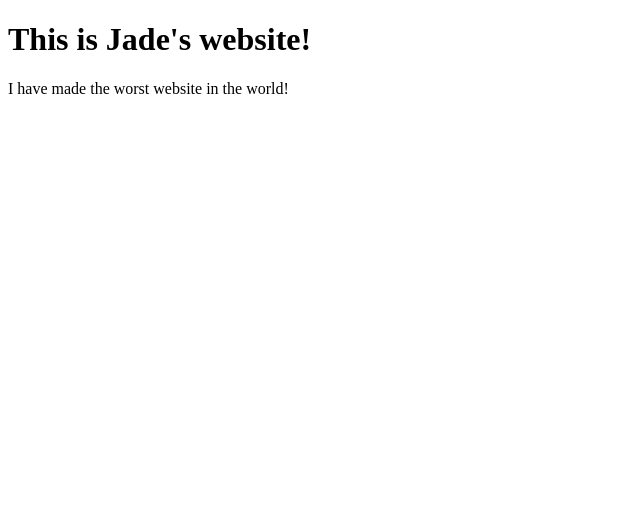
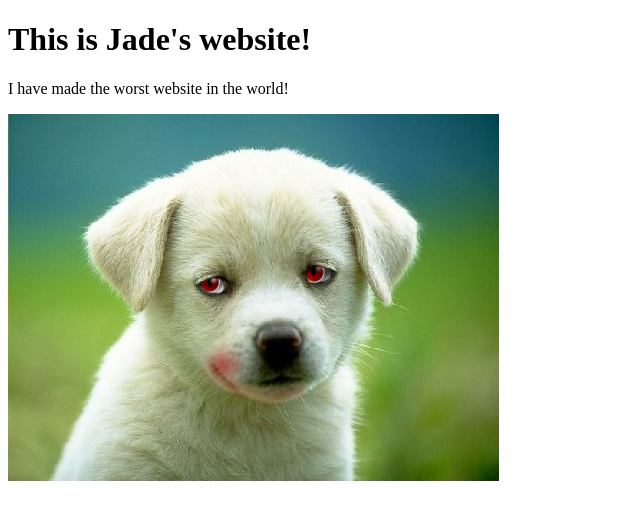
Before and after one commit to jade456/jade456.github.io, a plain HTML site: page index.html in a window 1280 px wide. Shown: the whole page, without its empty margins (0-640 px from the left). Drawn offline with Linux system fonts and the light colour scheme.

Commit message:
Update index.html

```diff
--- a/index.html
+++ b/index.html
@@ -6,5 +6,6 @@
   <body>
     <h1>This is Jade's website!</h1>
     <p>I have made the worst website in the world!<p>
+    <img src="puppy.jpg"/>
   </body>
 </html>
```
